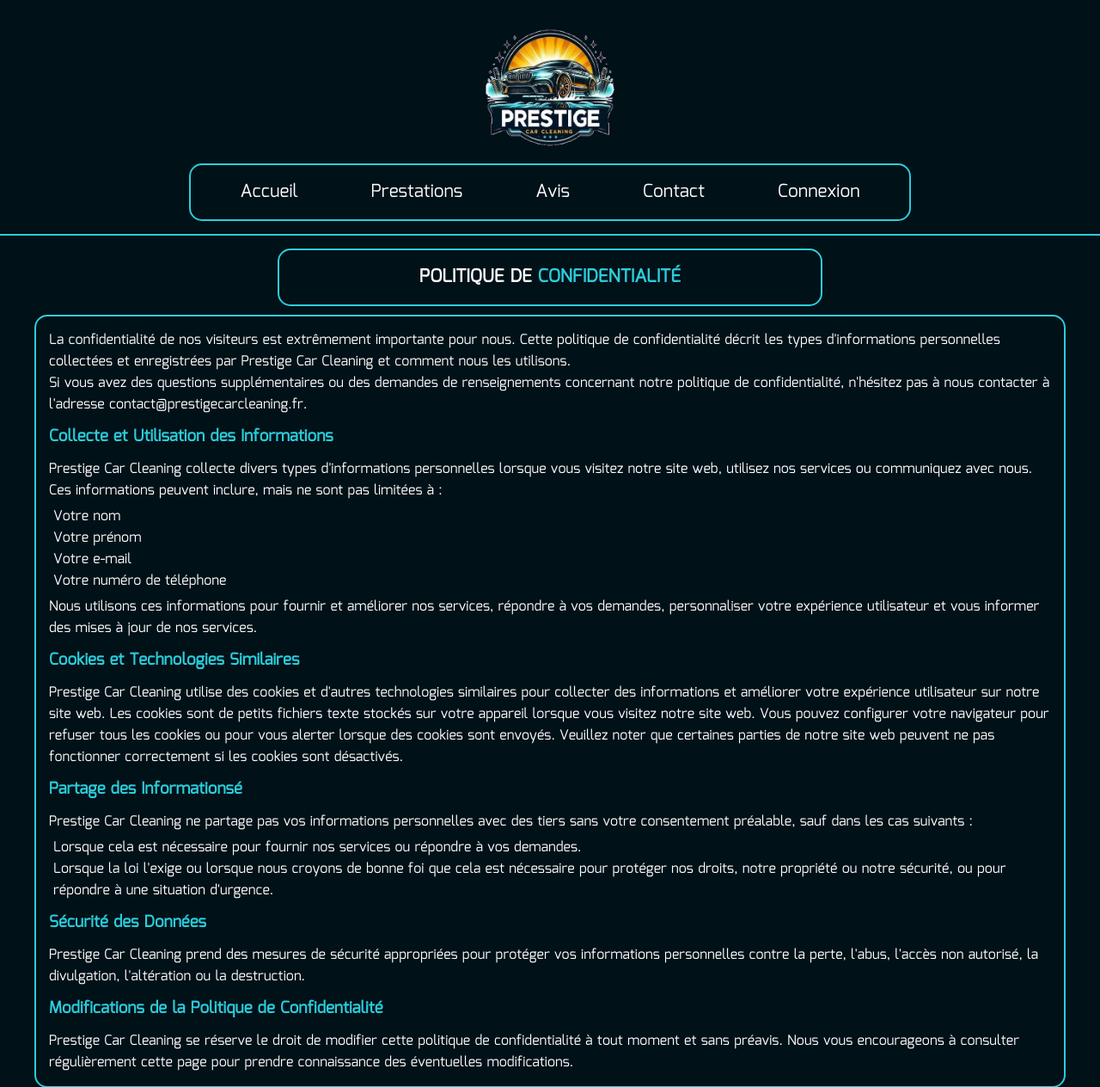
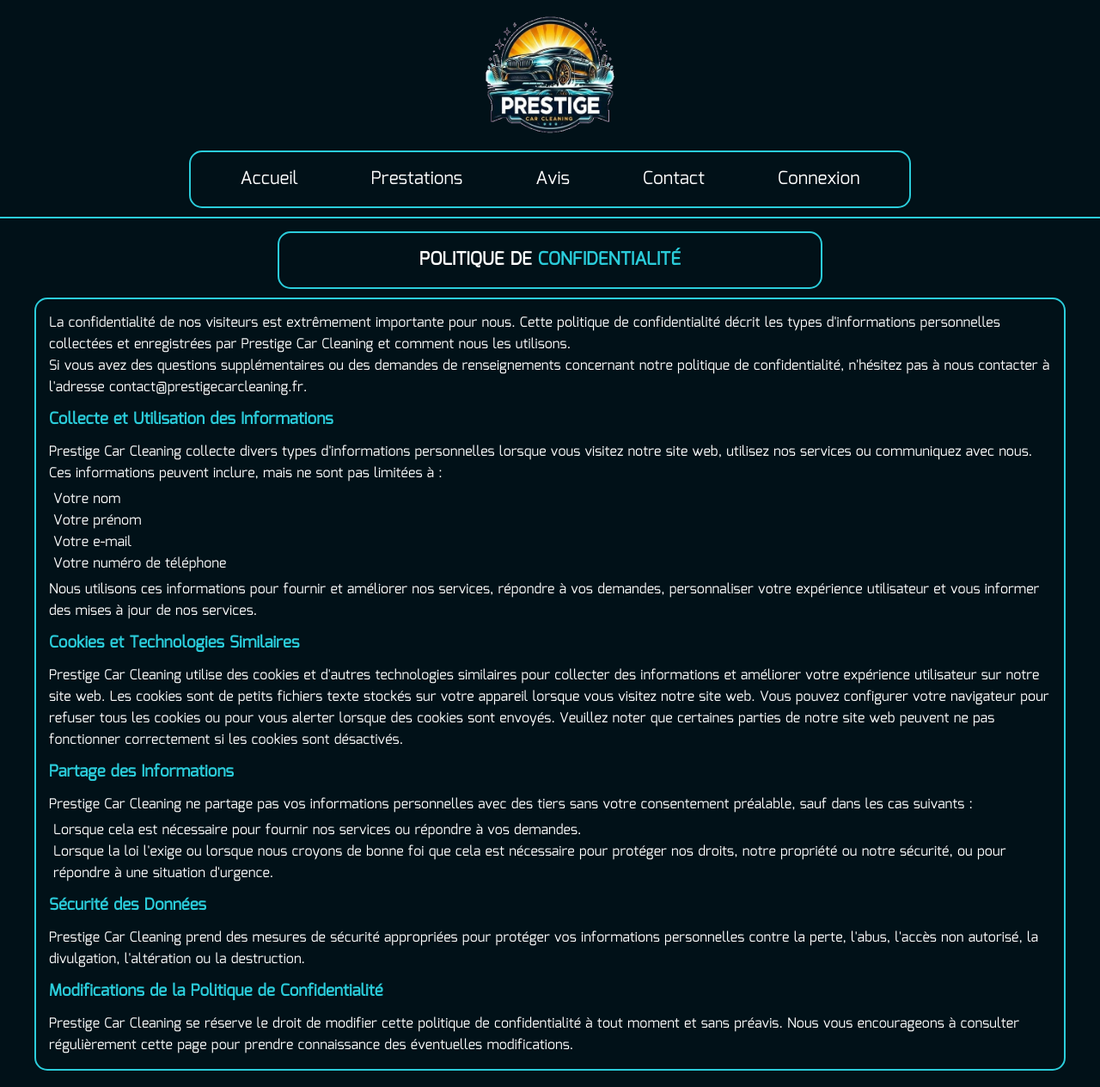
Before and after one commit to QuentinG22/prestigeCarCleaning, a PHP site: template app/Views/frontOffice/privacyPolicy.php in a window 1280 px wide. Shown: the top 1264 px of the page at 86% size. Run offline with PHP 8.4, Linux system fonts and the light colour scheme; the template is opened without the code that fills it, so the values that code supplies are empty.

Commit message:
Modification du padding pour le header

```diff
--- a/app/Views/frontOffice/privacyPolicy.php
+++ b/app/Views/frontOffice/privacyPolicy.php
@@ -47,7 +47,7 @@ require "app/Views/common/header.php";
                 pour vous alerter lorsque des cookies sont envoyés. Veuillez noter que certaines parties de
                 notre site web peuvent ne pas fonctionner correctement si les cookies sont désactivés.
             </p>
-            <h3>Partage des Informationsé</h3>
+            <h3>Partage des Informations</h3>
             <p>
                 Prestige Car Cleaning ne partage pas vos informations personnelles avec des tiers sans
                 votre consentement préalable, sauf dans les cas suivants :
--- a/public/css/style.css
+++ b/public/css/style.css
@@ -115,6 +115,8 @@ input[type=submit]:hover {
   display: flex;
   flex-direction: column;
   align-items: center;
+  padding-top: 0;
+  padding-bottom: 10px;
 }
 
 .logoHeader {
--- a/public/css/style.scss
+++ b/public/css/style.scss
@@ -133,6 +133,8 @@ input[type="submit"]:hover {
     display: flex;
     flex-direction: column;
     align-items: center;
+    padding-top: 0;
+    padding-bottom: 10px;
 }
 
 .logoHeader {
```
Also changed, not shown: public/css/style.min.css, 2 other files.
